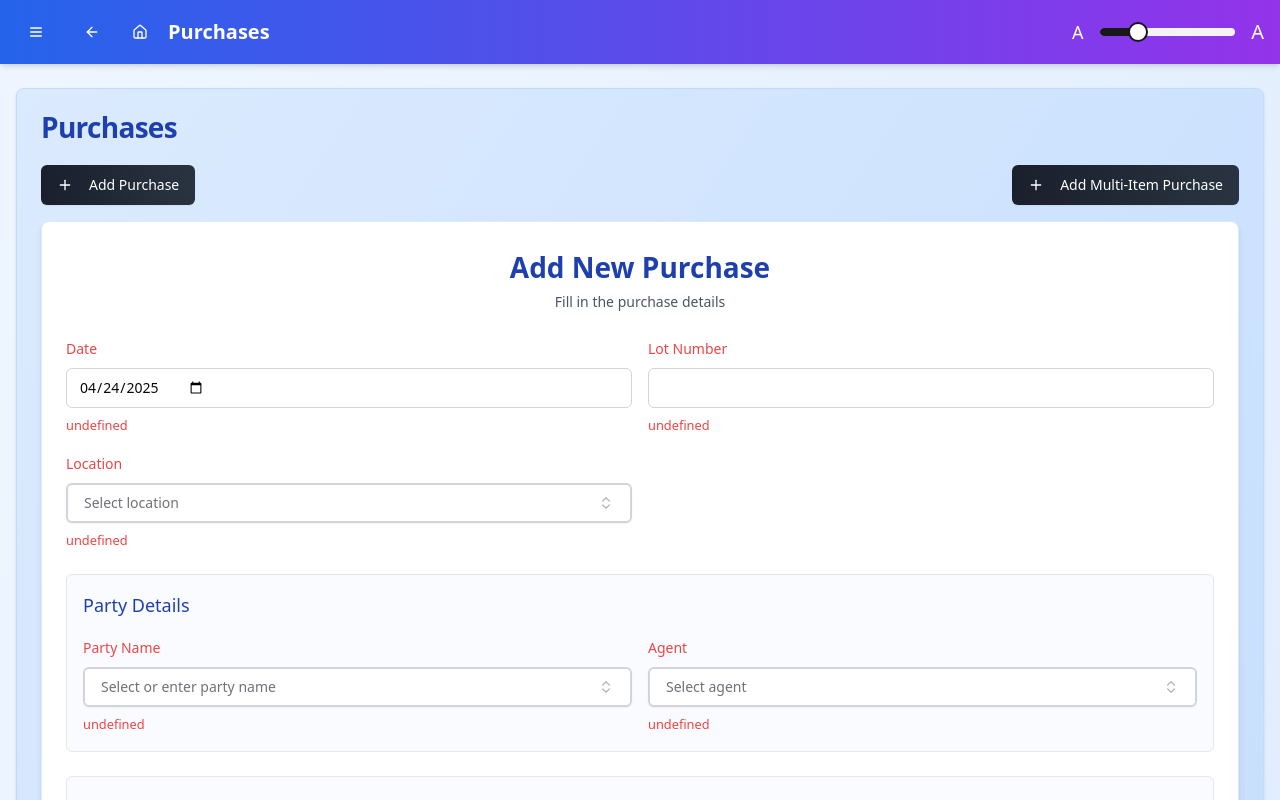
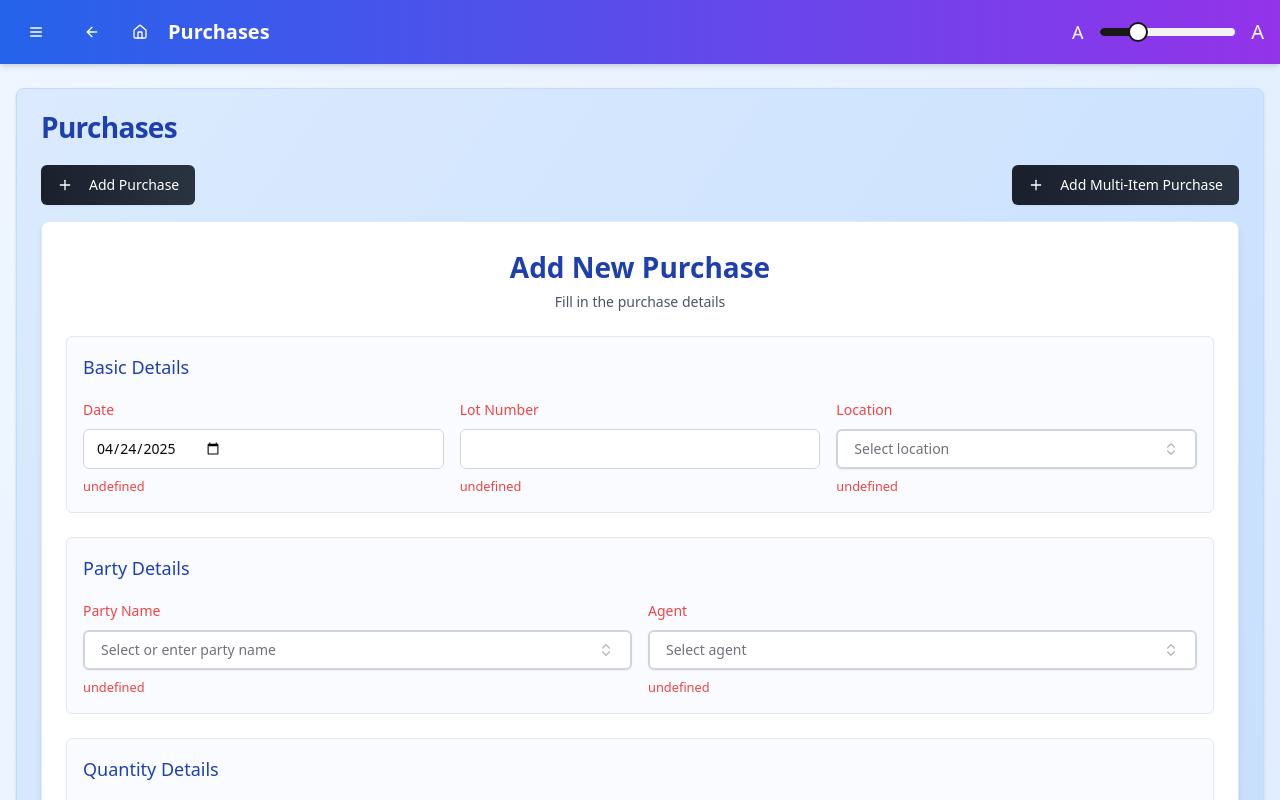
Before and after one commit to cleveridiot96/tuition-class, a React (Vite) app: page /purchases in a window 1280 px wide. Both pictures are taken after a click on the button "Add Purchase". Shown: the top 800 px of the page. Built offline with nearby package versions, Linux system fonts and the light colour scheme.

Commit message:
Fix: Resolve import path for PurchaseBasicDetails
Correct the import path for PurchaseBasicDetails in PurchaseFormContent.tsx to resolve the module not found error. Also, ensure that other form section imports are correct.

```diff
--- a/src/components/purchases/form-sections/PurchaseBasicDetails.tsx
+++ b/src/components/purchases/form-sections/PurchaseBasicDetails.tsx
@@ -20,7 +20,9 @@ const PurchaseBasicDetails: React.FC<PurchaseBasicDetailsProps> = ({
   locations,
 }) => {
   return (
-    <div className="grid grid-cols-1 md:grid-cols-2 gap-4">
+    <div className="border rounded-md p-4 bg-blue-50/40">
+      <h3 className="text-lg font-medium mb-4 text-blue-800">Basic Details</h3>
+      <div className="grid grid-cols-1 md:grid-cols-3 gap-4">
         <FormField
           control={form.control}
           name="date"
@@ -69,6 +71,7 @@ const PurchaseBasicDetails: React.FC<PurchaseBasicDetailsProps> = ({
           )}
         />
       </div>
+    </div>
   );
 };
 
```
Lines whose indentation alone changed are shown as unchanged.
